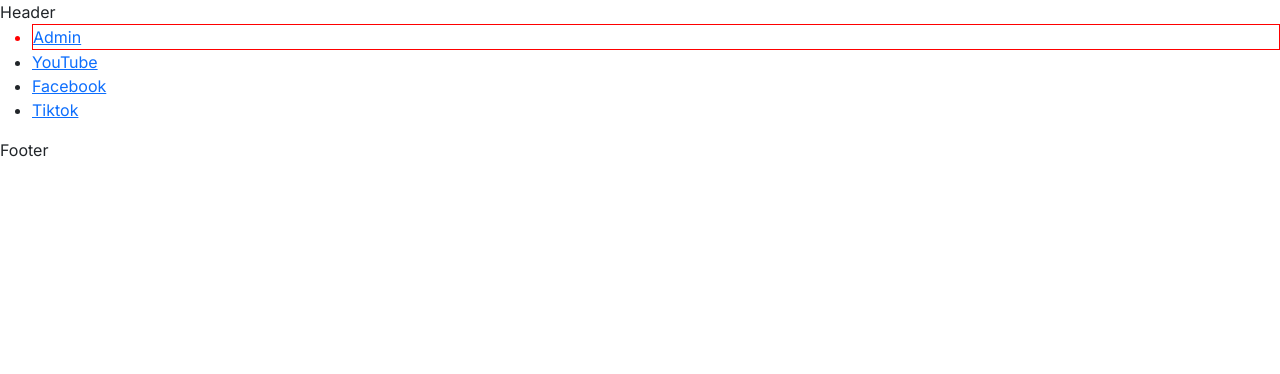
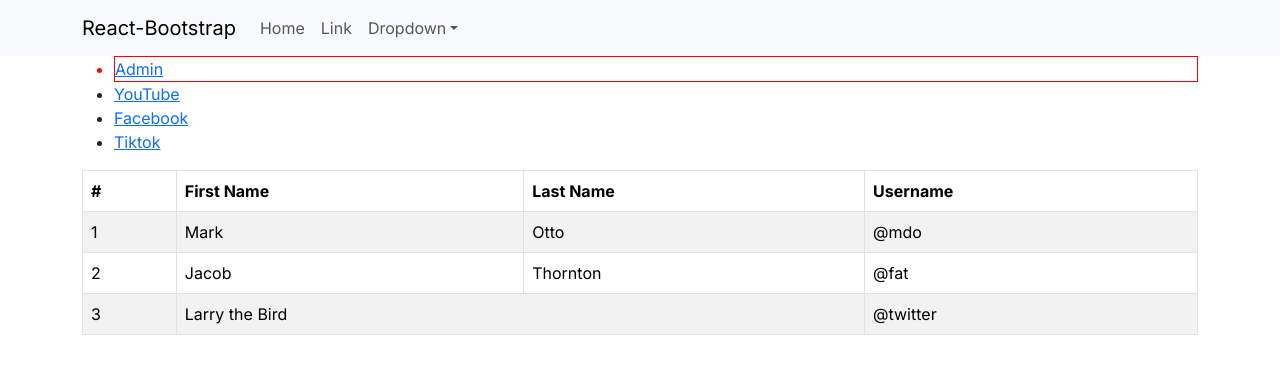
Before and after one commit to harypham/next13-starter-typescript, a Next.js app: page / in a window 1280 px wide. Shown: the top 374 px of the page. Built offline with nearby package versions, Linux system fonts and the light colour scheme.

Commit message:
homepage

```diff
--- a/src/app/layout.tsx
+++ b/src/app/layout.tsx
@@ -1,7 +1,9 @@
 //import './globals.css'
+'use client'
 import { Inter } from 'next/font/google'
 import 'bootstrap/dist/css/bootstrap.min.css';
-
+import AppHeader from '@/components/app.header';
+import Container from 'react-bootstrap/Container';
 
 const inter = Inter({ subsets: ['latin'] })
 
@@ -18,9 +20,12 @@
   return (
     <html lang="en">
       <body className={inter.className}>
-        <header>Header</header>
-        {children}
-        <footer>Footer</footer>
+        <AppHeader />
+        <Container>
+          {children}
+
+        </Container>
+
       </body>
     </html>
   )
--- a/src/app/page.tsx
+++ b/src/app/page.tsx
@@ -1,6 +1,7 @@
 
 import Link from 'next/link'
 import x from '@/styles/app.module.css'
+import AppTable from '@/components/app.table'
 export default function Home() {
   return (
     <div>
@@ -26,6 +27,7 @@
           </Link>
         </li>
       </ul>
+        <AppTable />
     </div>
   )
 }
--- /dev/null
+++ b/src/components/app.footer.tsx
@@ -0,0 +1 @@
+'use client'
--- /dev/null
+++ b/src/components/app.header.tsx
@@ -0,0 +1,36 @@
+'use client'
+
+import Container from 'react-bootstrap/Container';
+import Nav from 'react-bootstrap/Nav';
+import Navbar from 'react-bootstrap/Navbar';
+import NavDropdown from 'react-bootstrap/NavDropdown';
+
+function AppHeader() {
+  return (
+    <Navbar expand="lg" className="bg-body-tertiary">
+      <Container>
+        <Navbar.Brand href="#home">React-Bootstrap</Navbar.Brand>
+        <Navbar.Toggle aria-controls="basic-navbar-nav" />
+        <Navbar.Collapse id="basic-navbar-nav">
+          <Nav className="me-auto">
+            <Nav.Link href="#home">Home</Nav.Link>
+            <Nav.Link href="#link">Link</Nav.Link>
+            <NavDropdown title="Dropdown" id="basic-nav-dropdown">
+              <NavDropdown.Item href="#action/3.1">Action</NavDropdown.Item>
+              <NavDropdown.Item href="#action/3.2">
+                Another action
+              </NavDropdown.Item>
+              <NavDropdown.Item href="#action/3.3">Something</NavDropdown.Item>
+              <NavDropdown.Divider />
+              <NavDropdown.Item href="#action/3.4">
+                Separated link
+              </NavDropdown.Item>
+            </NavDropdown>
+          </Nav>
+        </Navbar.Collapse>
+      </Container>
+    </Navbar>
+  );
+}
+
+export default AppHeader;
--- /dev/null
+++ b/src/components/app.table.tsx
@@ -0,0 +1,39 @@
+'use client'
+
+import Table from 'react-bootstrap/Table';
+
+function AppTable() {
+  return (
+    <Table striped bordered hover>
+      <thead>
+        <tr>
+          <th>#</th>
+          <th>First Name</th>
+          <th>Last Name</th>
+          <th>Username</th>
+        </tr>
+      </thead>
+      <tbody>
+        <tr>
+          <td>1</td>
+          <td>Mark</td>
+          <td>Otto</td>
+          <td>@mdo</td>
+        </tr>
+        <tr>
+          <td>2</td>
+          <td>Jacob</td>
+          <td>Thornton</td>
+          <td>@fat</td>
+        </tr>
+        <tr>
+          <td>3</td>
+          <td colSpan={2}>Larry the Bird</td>
+          <td>@twitter</td>
+        </tr>
+      </tbody>
+    </Table>
+  );
+}
+
+export default AppTable;
```
